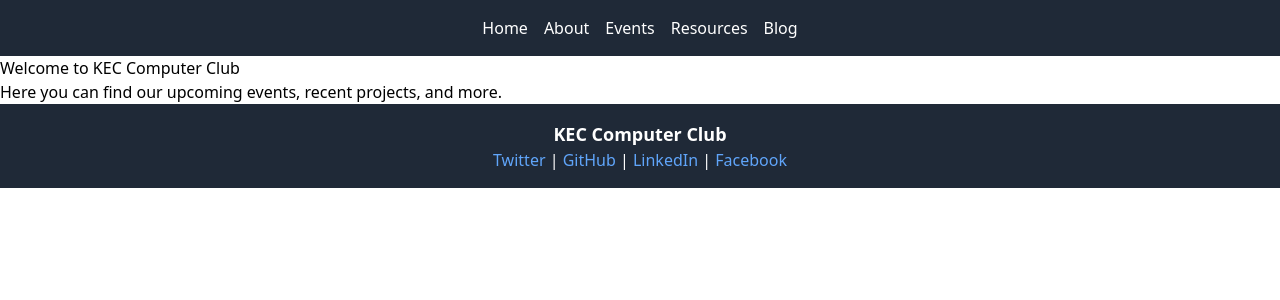
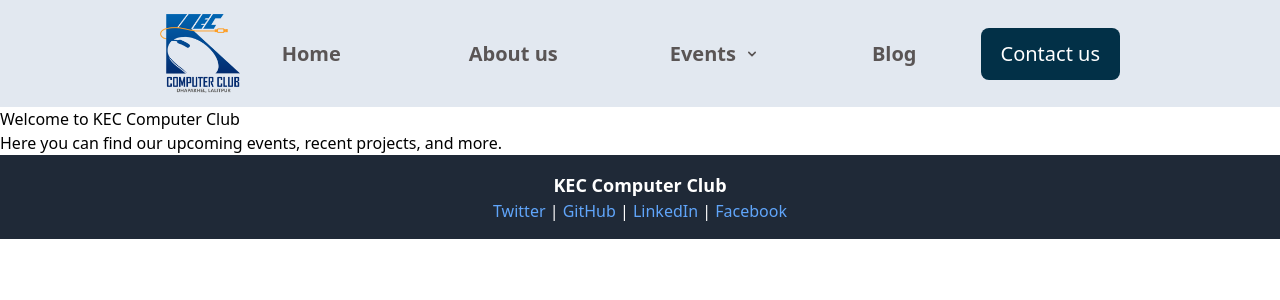
Before and after one commit to computerclubkec/computerclubkec.github.io, a Jekyll site: the page built from index.markdown, in a window 1280 px wide. Shown: the top 300 px of the page. Built offline with Jekyll 4.4.1, drawn with Linux system fonts in a browser that asks for light colours; nearby versions of some CDN libraries; some of the changed lines change nothing that is shown.

Commit message:
feat: add nav bar contets, images, dropdown

```diff
--- a/_includes/nav.html
+++ b/_includes/nav.html
@@ -1,19 +1,87 @@
-<nav class="bg-gray-800 p-4">
-  <ul class="flex justify-center space-x-4">
-    <li><a href="{{ '/' | relative_url }}" class="text-white">Home</a></li>
+<nav
+    class="flex items-center justify-between bg-slate-200 py-4 px-40 h-[107px]"
+>
+    <div class="flex items-center">
+        <img src="../assets/images/logo.png" alt="logo" class="h-20" />
+    </div>
+
+    <div class="flex items-center">
+        <ul class="flex text-[#5A5555] space-x-12 font-semibold text-xl">
+            <!-- Adjusted spacing -->
             <li>
-      <a href="{{ '/about/' | relative_url }}" class="text-white">About</a>
-    </li>
-    <li>
-      <a href="{{ '/events/' | relative_url }}" class="text-white">Events</a>
-    </li>
-    <li>
-      <a href="{{ '/resources/' | relative_url }}" class="text-white"
-        >Resources</a
+                <a
+                    href="{{ '/' | relative_url }}"
+                    class="mx-4 hover:text-gray-800 py-2 px-6 flex items-center"
+                    >Home</a
                 >
             </li>
             <li>
-      <a href="{{ '/blog/' | relative_url }}" class="text-white">Blog</a>
+                <a
+                    href="{{ '/about/' | relative_url }}"
+                    class="mx-4 hover:text-[#023047] py-2 px-6 flex items-center"
+                    >About us</a
+                >
+            </li>
+            <li class="relative flex items-center">
+                <button
+                    id="eventsDropdown"
+                    type="button"
+                    class="flex items-center justify-between focus:outline-none py-2 px-6 hover:text-[#023047]"
+                    aria-expanded="false"
+                >
+                    Events
+                    <svg
+                        class="w-4 h-4 ml-2"
+                        xmlns="http://www.w3.org/2000/svg"
+                        fill="none"
+                        viewBox="0 0 20 20"
+                    >
+                        <path
+                            stroke="currentColor"
+                            stroke-linecap="round"
+                            stroke-linejoin="round"
+                            stroke-width="2"
+                            d="M6 8l4 4 4-4"
+                        />
+                    </svg>
+                </button>
+                <ul
+                    id="dropdownEvents"
+                    class="absolute left-0 hidden mt-2 w-60 bg-white border border-gray-200 z-10 top-full"
+                >
+                    <li>
+                        <a
+                            href="#"
+                            class="block px-4 py-2 hover:bg-gray-100 font-semibold text-black"
+                            >KEC Lite</a
+                        >
+                    </li>
+                    <li class="border-t border-gray-300">
+                        <a
+                            href="#"
+                            class="block px-4 py-2 hover:bg-gray-100 font-semibold text-black"
+                            >AWS ML/AI Bootcamp</a
+                        >
                     </li>
                 </ul>
+            </li>
+            <li>
+                <a
+                    href="{{ '/blog/' | relative_url }}"
+                    class="mx-4 hover:text-[#023047] py-2 px-6 flex items-center"
+                    >Blog</a
+                >
+            </li>
+        </ul>
+        <div>
+            <a
+                href="{{ '/contact/' | relative_url }}"
+                class="bg-[#023047] text-white py-3 px-5 rounded-lg hover:bg-gray-800 ml-6 text-xl flex items-center"
+            >
+                Contact us
+            </a>
+        </div>
+    </div>
 </nav>
+
+<script src="../assets/js/event.dropdown.js" defer></script>
--- /dev/null
+++ b/assets/js/event.dropdown.js
@@ -0,0 +1,19 @@
+document.addEventListener("DOMContentLoaded", function () {
+    const dropdownButton = document.getElementById("eventsDropdown");
+    const dropdownMenu = document.getElementById("dropdownEvents");
+
+    dropdownButton.addEventListener("click", function () {
+        // Toggle the 'hidden' class to show/hide the dropdown
+        dropdownMenu.classList.toggle("hidden");
+    });
+
+    // Optional: Click outside to close the dropdown
+    document.addEventListener("click", function (e) {
+        if (
+            !dropdownButton.contains(e.target) &&
+            !dropdownMenu.contains(e.target)
+        ) {
+            dropdownMenu.classList.add("hidden");
+        }
+    });
+});
```
Also changed, not shown: assets/images/logo.png (added). Lines whose indentation alone changed are shown as unchanged.
